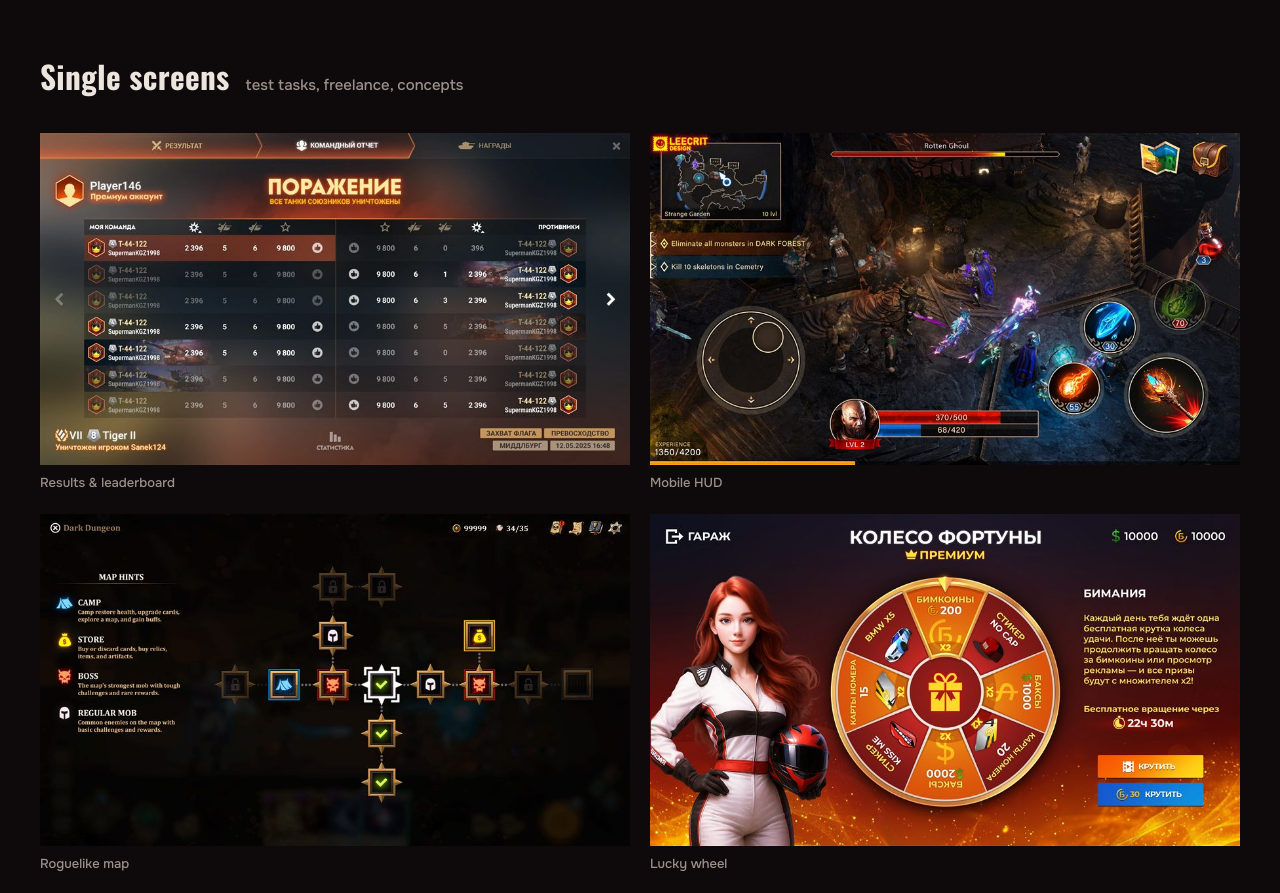
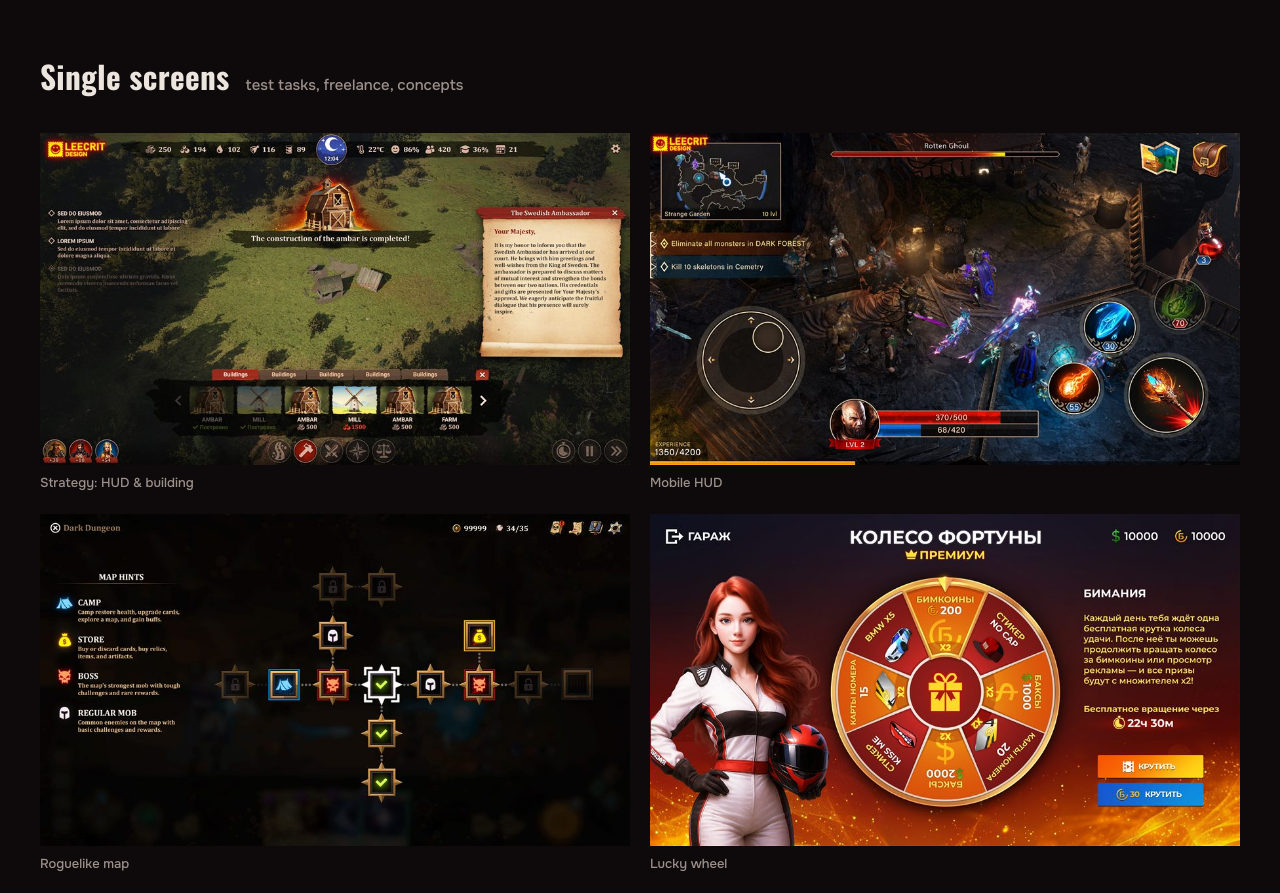
Before and after one commit to leecrit/leecrit.github.io, a plain HTML site: page index.html in a window 1280 px wide. Shown: the part 2200-3093 px from the top of the page. Drawn offline with nearby package versions, Linux system fonts and the light colour scheme.

Commit message:
Show strategy screen instead of tank results in single screens
Co-Authored-By: Claude Opus 5.5 <noreply@anthropic.com>

```diff
--- a/index.html
+++ b/index.html
@@ -390,9 +390,9 @@ const BIG = 2;
 const CAPS = {
   wheel:{ru:"Колесо фортуны",en:"Lucky wheel"}, hud:{ru:"Mobile HUD",en:"Mobile HUD"},
   popup:{ru:"Поп-ап обновления",en:"Update pop-up"}, win:{ru:"Экран победы",en:"Victory screen"}, map:{ru:"Карта рогалика",en:"Roguelike map"},
-  tg:{ru:"Telegram-игра",en:"Telegram game"}, lead:{ru:"Результаты и лидерборд",en:"Results & leaderboard"}
+  tg:{ru:"Telegram-игра",en:"Telegram game"}, strat:{ru:"Стратегия: HUD и стройка",en:"Strategy: HUD & building"}, lead:{ru:"Результаты и лидерборд",en:"Results & leaderboard"}
 };
-const BEST_L = [[16,"lead"],[4,"hud"],[13,"map"],[2,"wheel"]];
+const BEST_L = [[1,"strat"],[4,"hud"],[13,"map"],[2,"wheel"]];
 const BEST_P = [[8,"popup"],[9,"win"],[3,"hud"],[14,"tg"]];
 
 /* Опыт: формулировки совпадают с резюме (templates/cv_ru.tex, cv_en.tex) */
```
